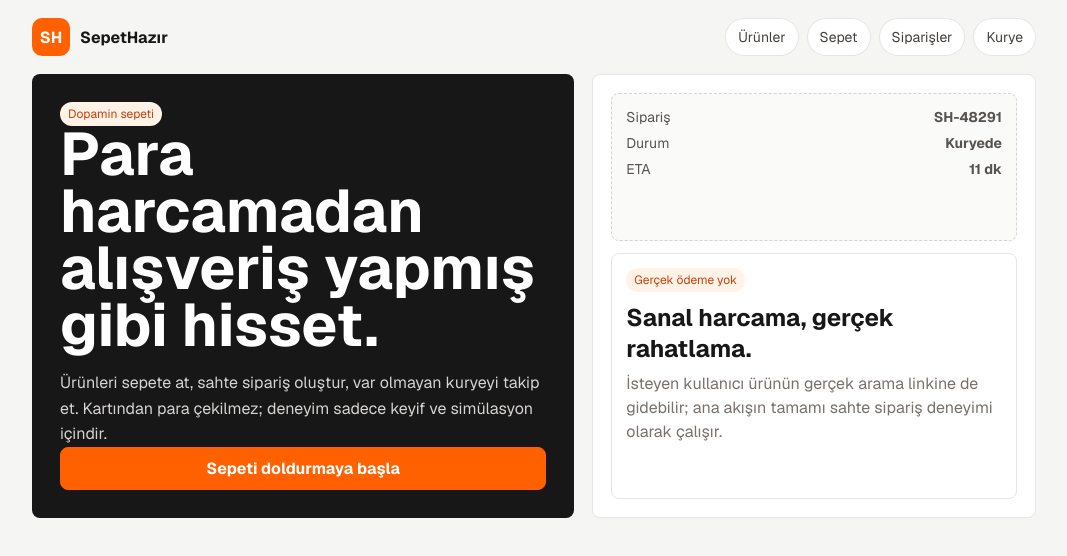
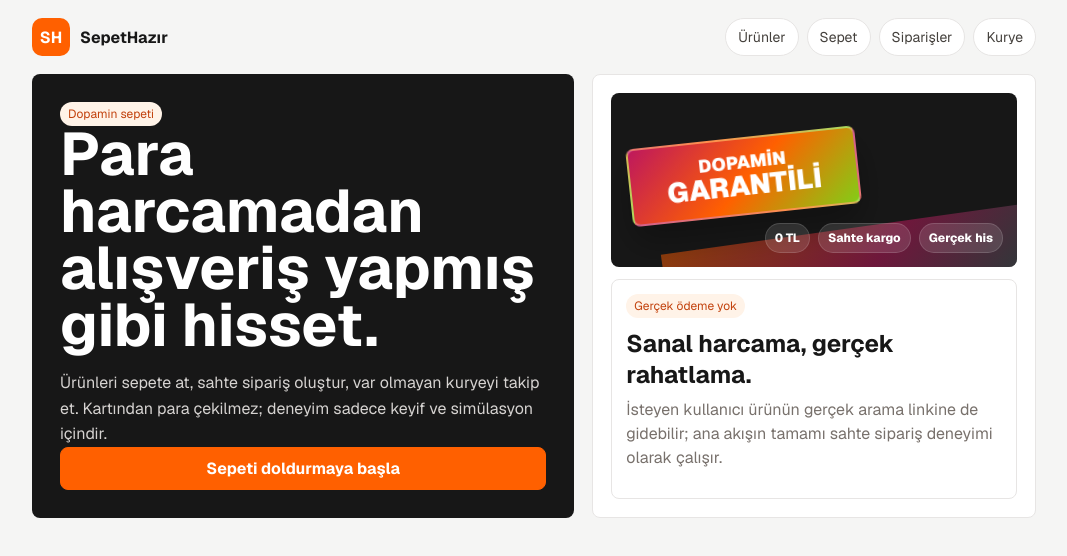
Before and after one commit to Oguzsekerci/sepethazir, a Next.js app: page / in a window 1280 px wide. Shown: the top 556 px of the page, without its empty margins (106-1173 px from the left). Built offline with nearby package versions, Linux system fonts and the light colour scheme; no server answers.

Commit message:
Replace demo receipt with guarantee badge

```diff
--- a/app/globals.css
+++ b/app/globals.css
@@ -145,6 +145,90 @@ a {
   padding: 18px;
   display: grid;
   gap: 12px;
+}
+
+.guarantee-stage {
+  align-items: center;
+  background: #171717;
+  border-radius: 8px;
+  display: grid;
+  min-height: 160px;
+  overflow: hidden;
+  padding: 18px;
+  position: relative;
+}
+
+.guarantee-stage::before {
+  background: linear-gradient(135deg, #ff6000, #be185d 48%, #047857);
+  content: "";
+  inset: auto -10% -52% 14%;
+  height: 130px;
+  opacity: 0.52;
+  position: absolute;
+  transform: rotate(-8deg);
+}
+
+.guarantee-stamp {
+  align-items: center;
+  animation: stamp-float 3.2s ease-in-out infinite;
+  background: linear-gradient(135deg, #be185d, #ff6000 52%, #84cc16);
+  border: 2px solid rgb(255 255 255 / 30%);
+  border-radius: 8px;
+  box-shadow: 0 18px 34px rgb(0 0 0 / 30%);
+  color: #fff;
+  display: grid;
+  justify-items: center;
+  max-width: 230px;
+  padding: 14px 18px;
+  position: relative;
+  transform: rotate(-8deg);
+  z-index: 1;
+}
+
+.guarantee-stamp span,
+.guarantee-stamp strong {
+  font-weight: 900;
+  line-height: 1;
+  text-transform: uppercase;
+}
+
+.guarantee-stamp span {
+  font-size: 18px;
+}
+
+.guarantee-stamp strong {
+  font-size: 28px;
+}
+
+.guarantee-sparks {
+  bottom: 14px;
+  display: flex;
+  flex-wrap: wrap;
+  gap: 8px;
+  position: absolute;
+  right: 14px;
+  z-index: 1;
+}
+
+.guarantee-sparks span {
+  background: rgb(255 255 255 / 12%);
+  border: 1px solid rgb(255 255 255 / 14%);
+  border-radius: 999px;
+  color: #fff;
+  font-size: 12px;
+  font-weight: 800;
+  padding: 6px 9px;
+}
+
+@keyframes stamp-float {
+  0%,
+  100% {
+    transform: rotate(-8deg) translateY(0);
+  }
+
+  50% {
+    transform: rotate(-5deg) translateY(-6px);
+  }
 }
 
 .fake-receipt {
--- a/app/page.tsx
+++ b/app/page.tsx
@@ -20,18 +20,15 @@ export default function Home() {
         </div>
 
         <div className="dopamine-board">
-          <div className="fake-receipt">
-            <div className="receipt-row">
-              <span>Sipariş</span>
-              <strong>SH-48291</strong>
+          <div className="guarantee-stage" aria-label="Dopamin garantili">
+            <div className="guarantee-stamp">
+              <span>Dopamin</span>
+              <strong>Garantili</strong>
             </div>
-            <div className="receipt-row">
-              <span>Durum</span>
-              <strong>Kuryede</strong>
-            </div>
-            <div className="receipt-row">
-              <span>ETA</span>
-              <strong>11 dk</strong>
+            <div className="guarantee-sparks" aria-hidden="true">
+              <span>0 TL</span>
+              <span>Sahte kargo</span>
+              <span>Gerçek his</span>
             </div>
           </div>
           <div className="card">
```
